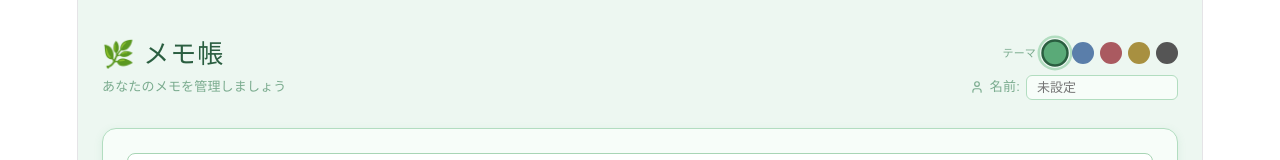
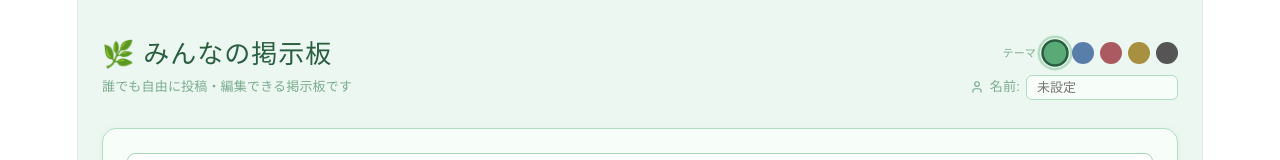
Before and after one commit to uishigo/memo-app-sample, a React (Vite) app in the folder client/: page / in a window 1280 px wide. Shown: the top 160 px of the page. Built offline with nearby package versions, Linux system fonts and the light colour scheme; no server answers.

Commit message:
アプリの趣旨変わったのでタイトルなど変更

```diff
--- a/client/src/App.tsx
+++ b/client/src/App.tsx
@@ -98,7 +98,7 @@ function App() {
     <div style={{ minHeight: '100vh', background: colors.pageBg, padding: '40px 24px', fontFamily: 'sans-serif' }}>
       <div style={{ display: 'flex', alignItems: 'flex-start', justifyContent: 'space-between', flexWrap: 'wrap', gap: 12, marginBottom: 8 }}>
         <h1 style={{ color: colors.headerText, margin: 0, fontSize: 26, fontWeight: 700, letterSpacing: 1 }}>
-          {activeThemeItem.emoji} メモ帳
+          {activeThemeItem.emoji} みんなの掲示板
         </h1>
         <div style={{ display: 'flex', alignItems: 'center', gap: 6 }}>
           <span style={{ fontSize: 11, color: colors.dateText, marginRight: 2 }}>テーマ</span>
@@ -124,7 +124,7 @@ function App() {
         </div>
       </div>
       <div style={{ display: 'flex', alignItems: 'center', justifyContent: 'space-between', flexWrap: 'wrap', gap: 8, marginBottom: 28, marginTop: 4 }}>
-        <p style={{ color: colors.dateText, margin: 0, fontSize: 13 }}>あなたのメモを管理しましょう</p>
+        <p style={{ color: colors.dateText, margin: 0, fontSize: 13 }}>誰でも自由に投稿・編集できる掲示板です</p>
         <div style={{ display: 'flex', alignItems: 'center', gap: 6 }}>
           <User size={14} color={colors.dateText} />
           <span style={{ fontSize: 13, color: colors.dateText }}>名前:</span>
```
